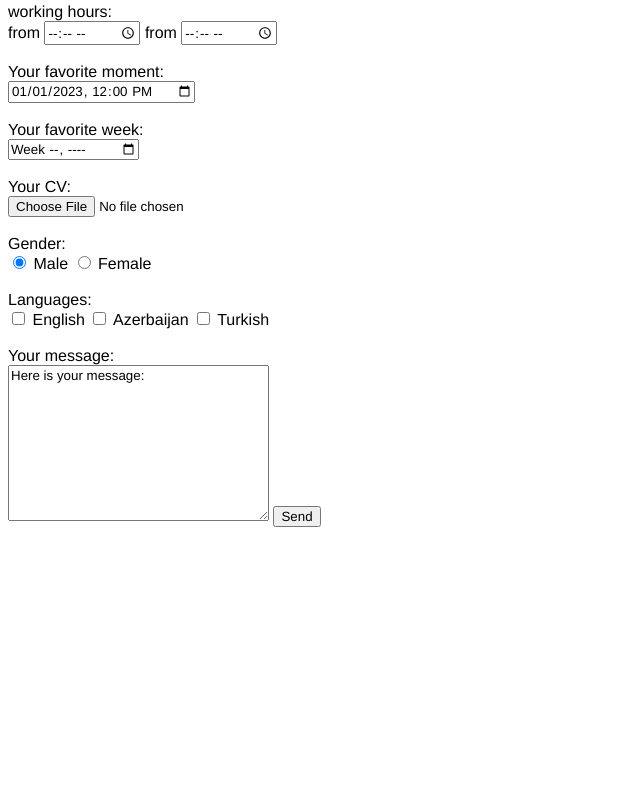
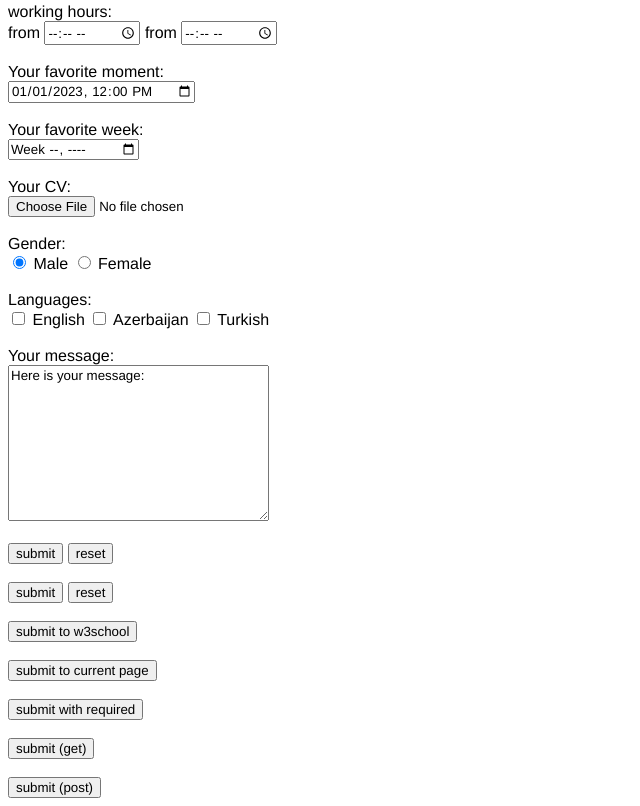
Before and after one commit to muhammadali00-dev/HTML-Project, a plain HTML site: page Forms.html in a window 1280 px wide. Shown: the part 947-1753 px from the top of the page, without its empty margins (0-640 px from the left). Before the commit the page ends 1482 px from the top, so only its background shows below. Drawn offline with Linux system fonts and the light colour scheme.

Commit message:
Some form modifications were done

```diff
--- a/Forms.html
+++ b/Forms.html
@@ -119,9 +119,32 @@
         <label for="msg">Your message:</label><br>
         <textarea name="user_message" id="msg" cols="30" rows="10" readonly>Here is your message:</textarea>
 
-        <input type="submit" value="Send">
+        <br><br>
+        <input type="submit" value="submit">
+        <input type="reset" value="reset">
+        <br><br>
+        <button type="submit" value="submit">submit</button>
+        <button type="reset" value="reset">reset</button>
+        <br><br>
+        <form action="https://www.w3schools.com/">
+            <input type="submit" value="submit to w3school">
+        </form>
+        <br>
+        <form action="/action_page.php">
+            <input type="submit" value="submit to current page">
+        </form>
+        <br>
+        <input type="submit" value="submit with required" required>
+        <br><br>
+        <form action="process.php" method="get">
+            <input type="submit" value="submit (get)">
+        </form>
+        <br>
+        <form action="process.php" method="post">
+            <input type="submit" value="submit (post)">
+        </form>
+
     </form>
-
 </body>
 
 </html>
```
